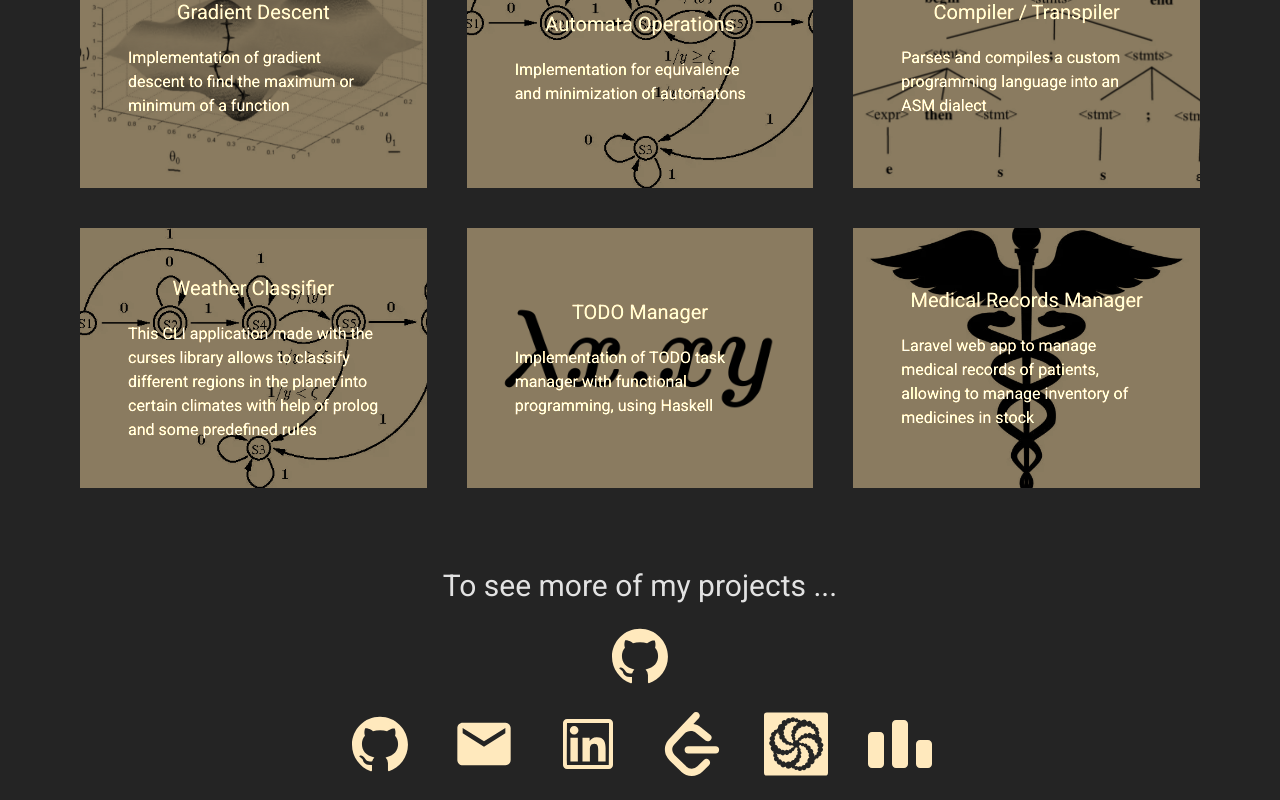
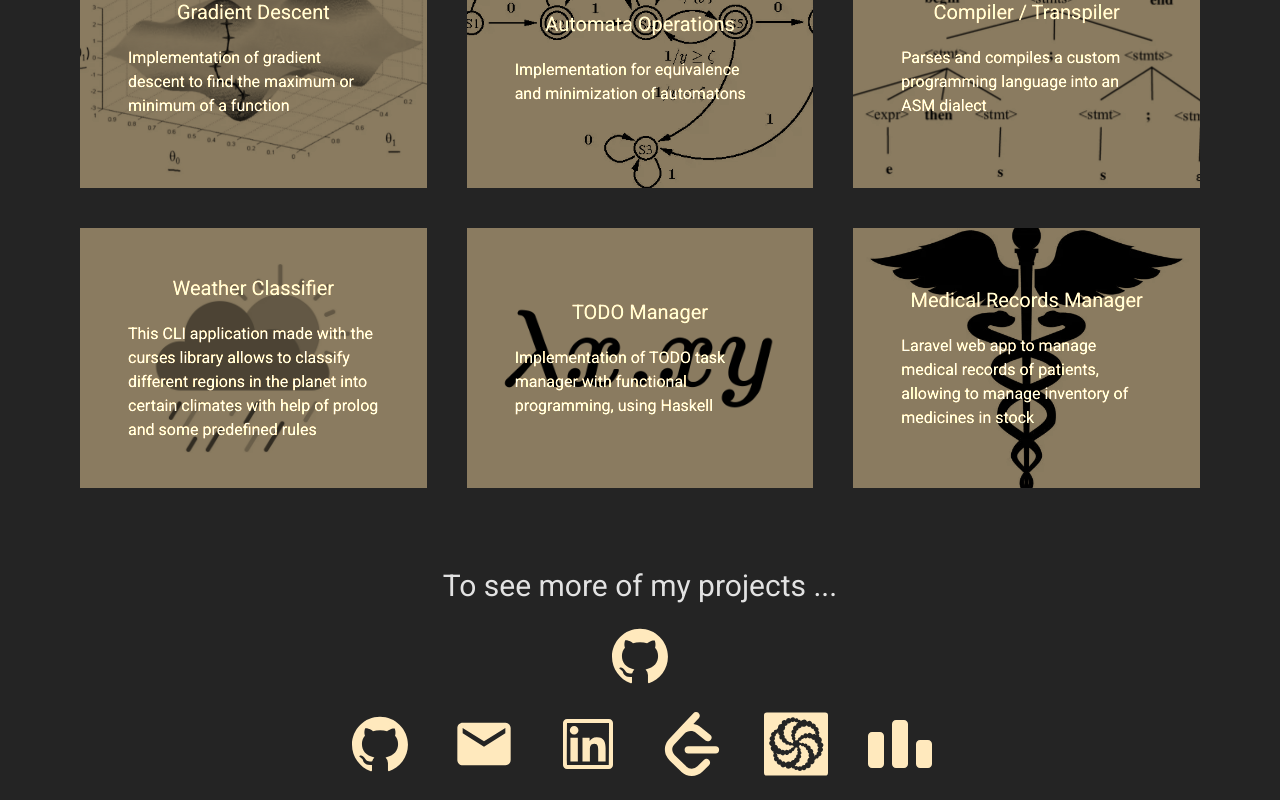
Before and after one commit to PabloVarg/pablovarg.github.io, a React (Vite) app: page / in a window 1280 px wide. Shown: the part 3992-4792 px from the top of the page. Built offline with nearby package versions, Linux system fonts and the light colour scheme.

Commit message:
feat(Projects): Include all project images

```diff
--- a/src/components/Projects/Projects.tsx
+++ b/src/components/Projects/Projects.tsx
@@ -29,7 +29,7 @@ let projects: Array<Project> = [
     title: "Weather Classifier",
     description:
       "This CLI application made with the curses library allows to classify different regions in the planet into certain climates with help of prolog and some predefined rules",
-    imageURL: "/images/projects/automaton.webp",
+    imageURL: "/images/projects/weather.webp",
     repoURL: "https://github.com/Pabloitl/prolog-project",
   },
   {
```
Also changed, not shown: public/images/projects/weather.webp (added).
